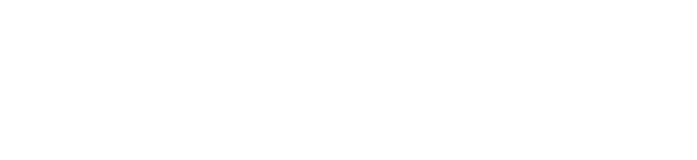
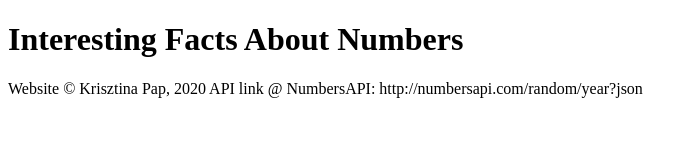
Before and after one commit to KrisztinaPap/js-random-number-fact-web-app, a plain HTML site: page index.html in a window 1280 px wide. Shown: the whole page, without its empty margins (0-697 px from the left). Drawn offline with Linux system fonts and the light colour scheme; no server answers.

Commit message:
Adds defer to JS script link; Adds footer; Adds and tests fetch in JS file;

```diff
--- a/index.html
+++ b/index.html
@@ -3,17 +3,22 @@
 <head>
     <meta charset="UTF-8">
     <meta name="viewport" content="width=device-width, initial-scale=1.0">
-    <title>Document</title>
+    <title>Interesting Facts About Numbers</title>
 
     <link rel="stylesheet" href="css/main.css">
 
-    <script src="js/scripts.js"></script>
+    <script src="js/scripts.js" defer></script>
 </head>
 <body>
-    <header></header>
+    <header>
+        <h1>Interesting Facts About Numbers</h1>
+    </header>
 
     <main></main>
 
-    <footer></footer>
+    <footer>
+        <span>Website &copy; Krisztina Pap, 2020</span>
+        <span>API link @ NumbersAPI: http://numbersapi.com/random/year?json</span>
+    </footer>
 </body>
 </html>
--- a/js/scripts.js
+++ b/js/scripts.js
@@ -0,0 +1,3 @@
+fetch ( 'http://numbersapi.com/random/year?json' )
+    .then( response => response.json() )
+    .then( data => { console.log(data); } );
```
Also changed, not shown: 1 other file.
